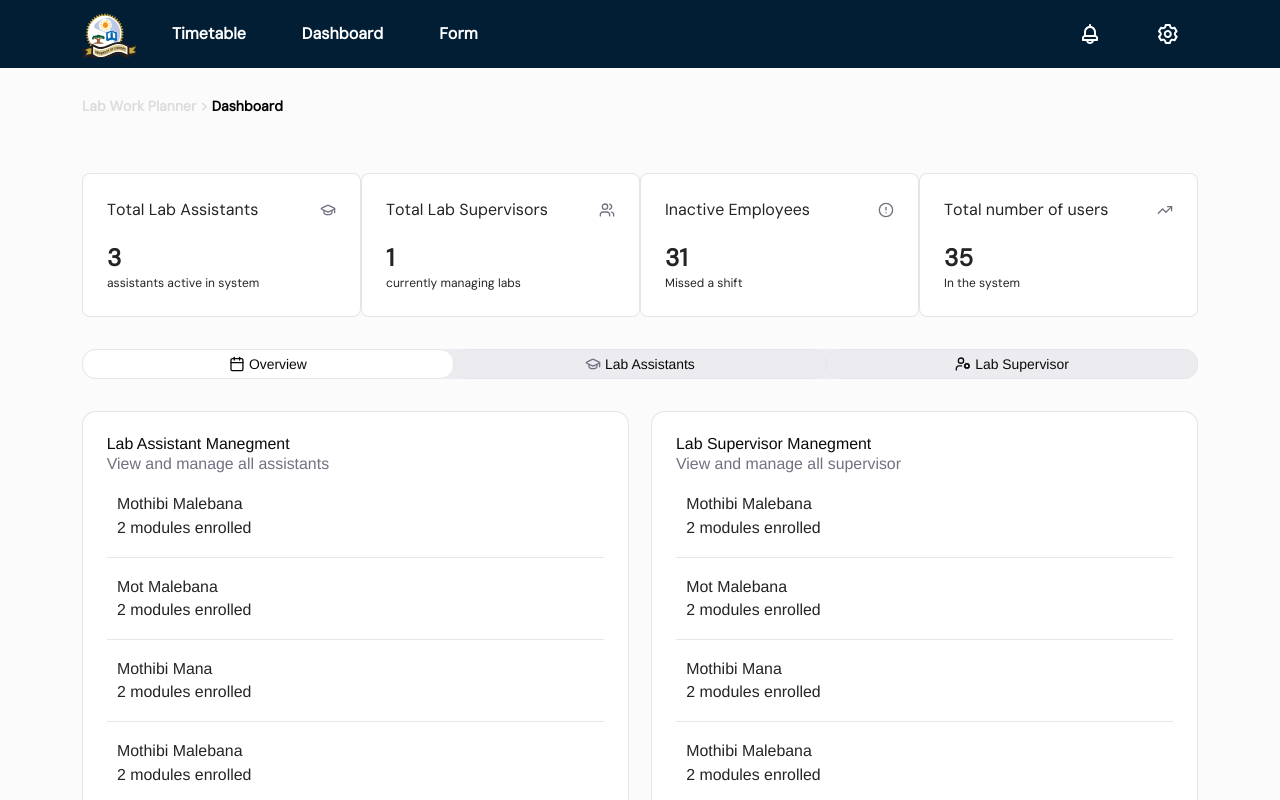
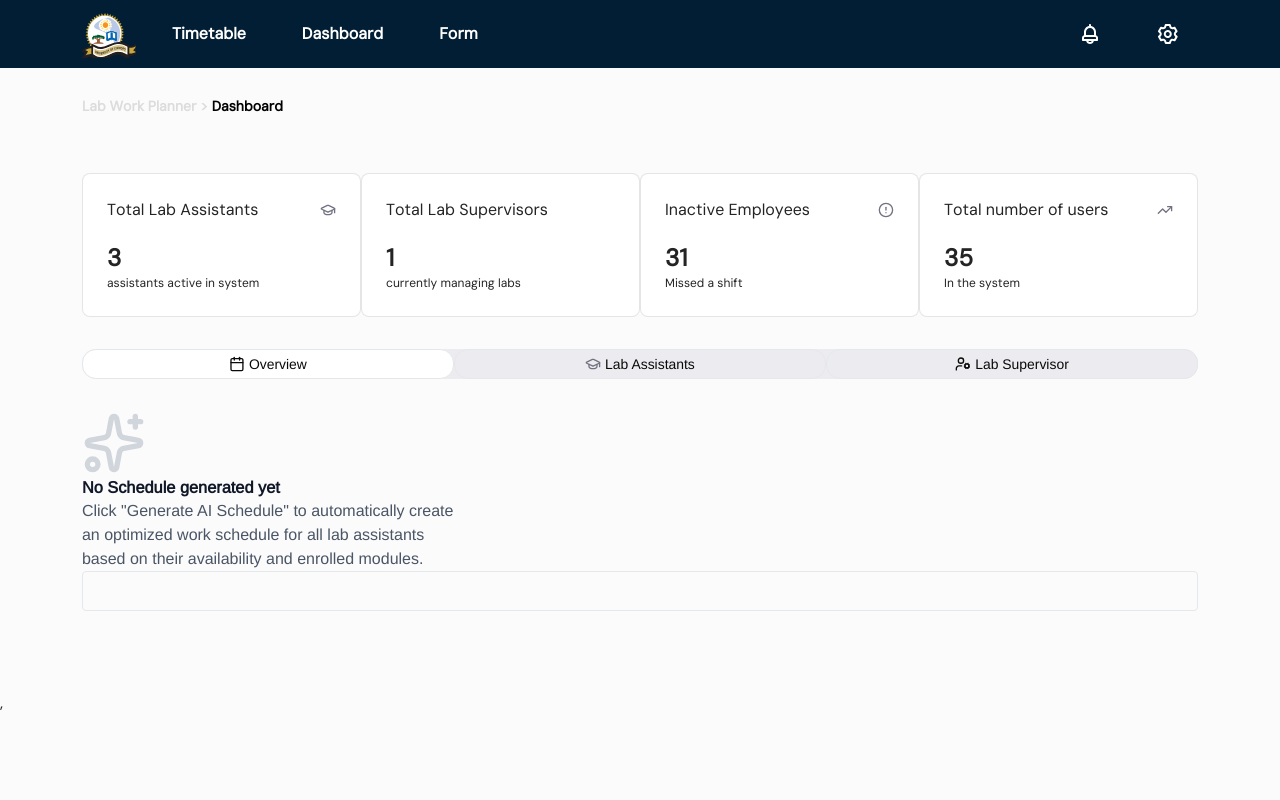
Before and after one commit to mothibimalebana/lab-work-planner, a React (Vite) app: page /app/dashboard in a window 1280 px wide. Shown: the top 800 px of the page. Built offline with nearby package versions, Linux system fonts and the light colour scheme.

Commit message:
feat: introducing generate timetable section in the dashboard

```diff
--- a/src/pages/Dashboard.tsx
+++ b/src/pages/Dashboard.tsx
@@ -4,8 +4,9 @@ import people from "../assets/svg/people.svg"
 import student from "../assets/svg/student.svg"
 import overview from "../assets/svg/overview.svg"
 import supervisor from "../assets/svg/supervisor.svg"
+import generate from "../assets/svg/Generate.svg"
 import view from "../assets/svg/view.svg"
-
+import type { BreadCarouselProps, dashboardCard } from "../../types/dashboard"
 import type { DashboardMode, DashboardProps, dashboardTimetable, jobTitle, schoolData, schoolDataPopUp } from '../../types/student'
 import { useState } from "react"
 import ViewEmployee from "./pop-up/Dashboard"
@@ -13,14 +14,18 @@ import ViewEmployee from "./pop-up/Dashboard"
 /**
  * Card component, takes input of assisntant info and returns a card component with active, inactive and total number of employees.
  */
-function Card( {activeAssistants = 3, activeSupervisors = 1, inactiveEmployees = 31, totalEmployees = 35} ){
+function Card( {activeAssistants = 3, activeSupervisors = 1, inactive = 31, totalNumber = 35}:dashboardCard ){
     return(
         <div className="cards flex justify-between">
                 {/**Active Lab Assistants */}
-                <div className="card flex bg-white flex-col justify-between  w-70 h-36 p-6 rounded-lg border border-solid border-[rgba(0,0,0,0.10)]">
+                <div className="dash-card" >
                     <div className="top flex justify-between">
-                        <div className="left"><p>Total Lab Assistants</p></div>
-                        <div className="right flex items-center justify-between"><img src={student} alt="grad cap" /></div>
+                        <div className="left">
+                            <p>Total Lab Assistants</p>
+                        </div>
+                        <div className="right flex items-center justify-between">
+                            <img src={student} alt="grad cap" />
+                        </div>
                     </div>
                     <div className="bottom">
                         <div className="top"><h4 className="font-bold text-2xl">{activeAssistants}</h4></div>
@@ -29,7 +34,7 @@ function Card( {activeAssistants = 3, activeSupervisors = 1, inactiveEmployees =
                 </div>
 
                 {/**Active Lab Supervisors */}
-                <div className="card flex bg-white flex-col justify-between w-70 h-36 p-6 rounded-lg border border-solid border-[rgba(0,0,0,0.10)]">
+                <div className="dash-card">
                     <div className="top flex justify-between">
                         <div className="left"><p>Total Lab Supervisors</p></div>
                         <div className="right flex items-center justify-between"><img src={people} alt="grad cap" /></div>
@@ -41,25 +46,25 @@ function Card( {activeAssistants = 3, activeSupervisors = 1, inactiveEmployees =
                 </div>
 
                 {/**Inactive Employees */}
-                <div className="card flex bg-white flex-col justify-between w-70 h-36 p-6 rounded-lg border border-solid border-[rgba(0,0,0,0.10)]">
+                <div className="dash-card">
                     <div className="top flex justify-between">
                         <div className="left"><p>Inactive Employees</p></div>
                         <div className="right flex items-center justify-between"><img src={exclamation} alt="grad cap" /></div>
                     </div>
                     <div className="bottom">
-                        <div className="top"><h4 className="font-bold text-2xl">{inactiveEmployees}</h4></div>
+                        <div className="top"><h4 className="font-bold text-2xl">{inactive}</h4></div>
                         <div className="bottom text-[0.75rem]"><p>Missed a shift</p></div>
                     </div>
                 </div>
 
                 {/***Total number of employees*/}
-                <div className="card flex bg-white flex-col justify-between w-70 h-36 p-6 rounded-lg border border-solid border-[rgba(0,0,0,0.10)]">
+                <div className="dash-card">
                     <div className="top flex justify-between">
                         <div className="left"><p>Total number of users</p></div>
                         <div className="right flex items-center justify-between"><img src={up} alt="grad cap" /></div>
                     </div>
                     <div className="bottom">
-                        <div className="top"><h4 className="font-bold text-2xl">{totalEmployees}</h4></div>
+                        <div className="top"><h4 className="font-bold text-2xl">{totalNumber}</h4></div>
                         <div className="bottom text-[0.75rem]"><p>In the system</p></div>
                     </div>
                 </div>
@@ -67,59 +72,18 @@ function Card( {activeAssistants = 3, activeSupervisors = 1, inactiveEmployees =
     )
 }
 
-function Overview({ data }: dashboardTimetable){
+function Overview(){
     return(
-        <div className="overview font-[Arimo] flex justify-between">
-            <div className="assistants bg-white min-w-[49%] border border-solid text-[0.995rem] rounded-[0.87rem] py-[1.49125rem] px-[1.49125rem] border-[rgba(0,0,0,0.10)]">
-                <div className="header flex justify-between">
-                    <div className="title">
-                        <h5 className="text-[0.99413rem]! text-[#0A0A0A] leading-[0.99413rem]!">Lab Assistant Manegment</h5>
-                        <p className="text-[0.99413rem]! text-[#717182]">View and manage all assistants</p>
-                    </div>
-                </div>
-                <div className="content overflow-y-auto">
-                    <table className="w-full rounded-md  bg-white">
-                        <tbody>
-                            {data.map((eachStudent) => {
-                                return(
-                                    <tr key={eachStudent.fullName} className="rounded-lg font-[Arimo] border-b border-b-solid border-b-[#E5E8EB]">
-                                        <td className="w-fit text-left font-normal">
-                                            <h6>{eachStudent.fullName}</h6>
-                                            <p>{eachStudent.modules.length} modules enrolled</p>
-                                        </td>
-                                    </tr>
-                                    )
-                                })
-                            }
-                        </tbody>
-                    </table>
-                </div>
-            </div>
-            <div className="supervisors bg-white min-w-[49%] border border-solid text-[0.995rem] rounded-[0.87rem] py-[1.49125rem] px-[1.49125rem] border-[rgba(0,0,0,0.10)]">
-                <div className="header flex justify-between">
-                    <div className="title">
-                        <h5 className="text-[0.99413rem]! text-[#0A0A0A] leading-[0.99413rem]!">Lab Supervisor Manegment</h5>
-                        <p className="text-[0.99413rem]! text-[#717182]">View and manage all supervisor</p>
-                    </div>
-                </div>
-                <div className="content overflow-y-auto">
-                    <table className="w-full rounded-md  bg-white">
-                        <tbody>
-                            {data.map((eachStudent) => {
-                                return(
-                                    <tr key={eachStudent.fullName} className="rounded-lg font-[Arimo] border-b border-b-solid border-b-[#E5E8EB]">
-                                        <td className="w-fit text-left font-normal">
-                                            <h6>{eachStudent.fullName}</h6>
-                                            <p>{eachStudent.modules.length} modules enrolled</p>
-                                        </td>
-                                    </tr>
-                                    )
-                                })
-                            }
-                        </tbody>
-                    </table>
-                </div>
-            </div>
+        <div className="overview font-[Arimo] flex flex-col justify-between">
+            <img src={generate} alt="Generate AI" width="64rem" height="64rem"/>
+            <h2 className="font-semibold text-[#101828] text-[1.02175rem]">No Schedule generated yet</h2>
+            <p className="w-[24rem] text-[#4A5565]">
+                Click "Generate AI Schedule" to automatically
+                create an optimized work schedule for all lab
+                assistants based on their availability and
+                enrolled modules.
+            </p>
+            <button className=""></button>
         </div>
     )
 }
@@ -156,19 +120,7 @@ function DashboardTable(
             {
             mode === 'overview'
             ?
-            <Overview
-                mode={mode}
-                data=
-                {
-                    [
-                        {fullName: 'Mothibi Malebana', modules: ['SCOA032', 'SSTB032'], availability: 35, level: 'undergraduate' },
-                        {fullName: 'Mot Malebana', modules: ['SCOA031', 'SSTB021'], availability: 35, level: 'undergraduate' },
-                        {fullName: 'Mothibi Mana', modules: ['SCOA0321', 'SSTB231'], availability: 35, level: 'undergraduate' },
-                        {fullName: 'Mothibi Malebana', modules: ['SCOA032', 'SSB031'], availability: 35, level: 'postgraduate' },
-                        {fullName: 'Moti bana', modules: ['SCOA032', 'SSTB032'], availability: 35, level: 'undergraduate' },
-                    ]
-                }
-            />
+            <Overview/>
             :
             <div className="alt bg-white border border-solid rounded-[0.87rem] py-[1.49125rem] px-[1.49125rem] border-[rgba(0,0,0,0.10)]">
                 {employee && viewEmployee && <ViewEmployee fullName={employee.fullName} modules={employee.modules} availability={employee.availability} view={viewEmployee} title="Lab Assistant" setView={setViewEmployee} /> }
@@ -200,9 +152,9 @@ function DashboardTable(
                                         <th className="text-left text-[0.99413rem]! text-[#0A0A0A] py-3 font-normal rounded-lg font-[Arimo] border-b border-b-solid border-b-[#E5E8EB]" >Name</th>
                                     </tr>
                                     {
-                                    data.map((eachStudent) => {
+                                    data.map((eachStudent, id) => {
                                         return(
-                                            <tr key={eachStudent.fullName} className="rounded-lg font-[Arimo] border-b border-b-solid border-b-[#E5E8EB]">
+                                            <tr key={id} className="rounded-lg font-[Arimo] border-b border-b-solid border-b-[#E5E8EB]">
                                                 <td className="w-full! justify-between items-center flex text-left font-normal text-[0.99413rem]! text-[#0A0A0A]">
                                                     <div className="data">
                                                         <h6>{eachStudent.fullName}</h6>
@@ -225,9 +177,9 @@ function DashboardTable(
                                         <th className="text-left text-[0.99413rem]! text-[#0A0A0A] py-3 font-normal rounded-lg font-[Arimo] border-b border-b-solid border-b-[#E5E8EB]" >Name</th>
                                     </tr>
                                     {
-                                    data.map((eachStudent) => {
+                                    data.map((eachStudent,id) => {
                                         return(
-                                            <tr key={eachStudent.fullName} className="rounded-lg font-[Arimo] border-b border-b-solid border-b-[#E5E8EB]">
+                                            <tr key={id} className="rounded-lg font-[Arimo] border-b border-b-solid border-b-[#E5E8EB]">
                                                 <td className="w-full! justify-between items-center flex text-left font-normal text-[0.99413rem]! text-[#0A0A0A]">
                                                     <div className="data">
                                                         <h6>{eachStudent.fullName}</h6>
@@ -243,7 +195,7 @@ function DashboardTable(
                                             </tr>
                                         )
                                     })}
-                                </tbody>
+                            </tbody>
                         }
                     </table>
                 </div>
@@ -257,7 +209,7 @@ function DashboardTable(
  *
  * Button carousel to toggle between 'overview', 'lab assistants' and 'lab supervisors'
  */
-function ButtonCarousel( { active = 'overview' , setActive}: {active: any, setActive: any} ){
+function ButtonCarousel( { active = 'overview' , setActive}:BreadCarouselProps ){
 
     //functions to facilitate toggling between different options
     const switchToOverview = () => { setActive("overview") };
@@ -283,8 +235,8 @@ function Dashboard( {activeAssistants = 3, activeSupervisors = 1, inactiveEmploy
                 <Card
                 activeAssistants={activeAssistants}
                 activeSupervisors={activeSupervisors}
-                inactiveEmployees={inactiveEmployees}
-                totalEmployees={totalEmployees}
+                inactive={inactiveEmployees}
+                totalNumber={totalEmployees}
                 />
             </div>
             <div className="nav">
--- /dev/null
+++ b/types/dashboard.ts
@@ -0,0 +1,19 @@
+export type dashboardMode = "overview" | "assistants" | "supervisors";
+
+export type BreadCarouselProps = {
+    active: dashboardMode;
+    setActive: (mode: dashboardMode) => void
+}
+
+export type dashboardCard = {
+    activeAssistants?: number;
+    activeSupervisors?: number;
+    inactive?:number;
+    totalNumber?: number;
+}
+
+export type assistants = {
+    fullName: string;
+    modules: string[];
+    unavailable: [][];
+}
```
Also changed, not shown: src/index.css (+17 -11 lines), src/assets/svg/Generate.svg (added).
